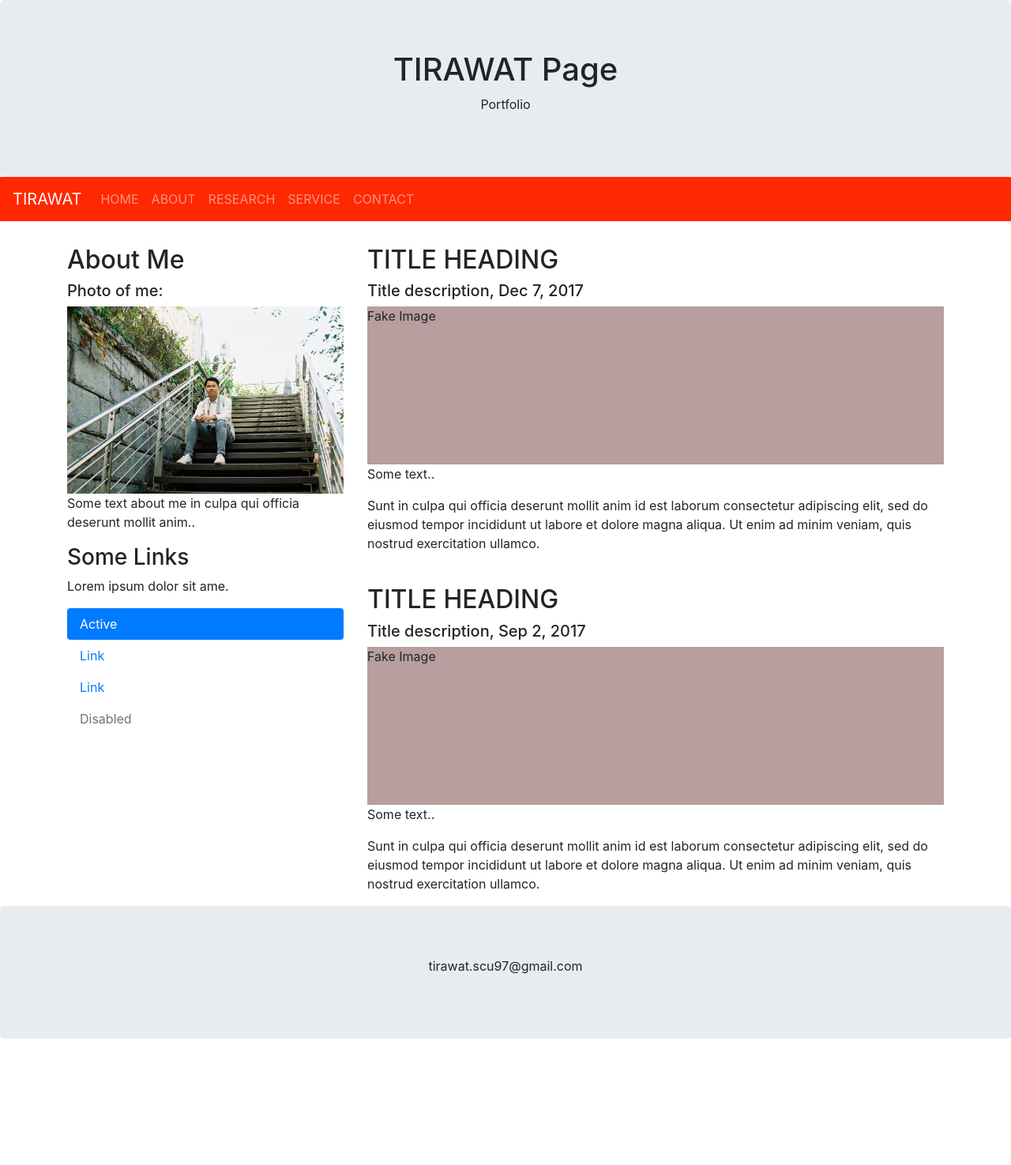
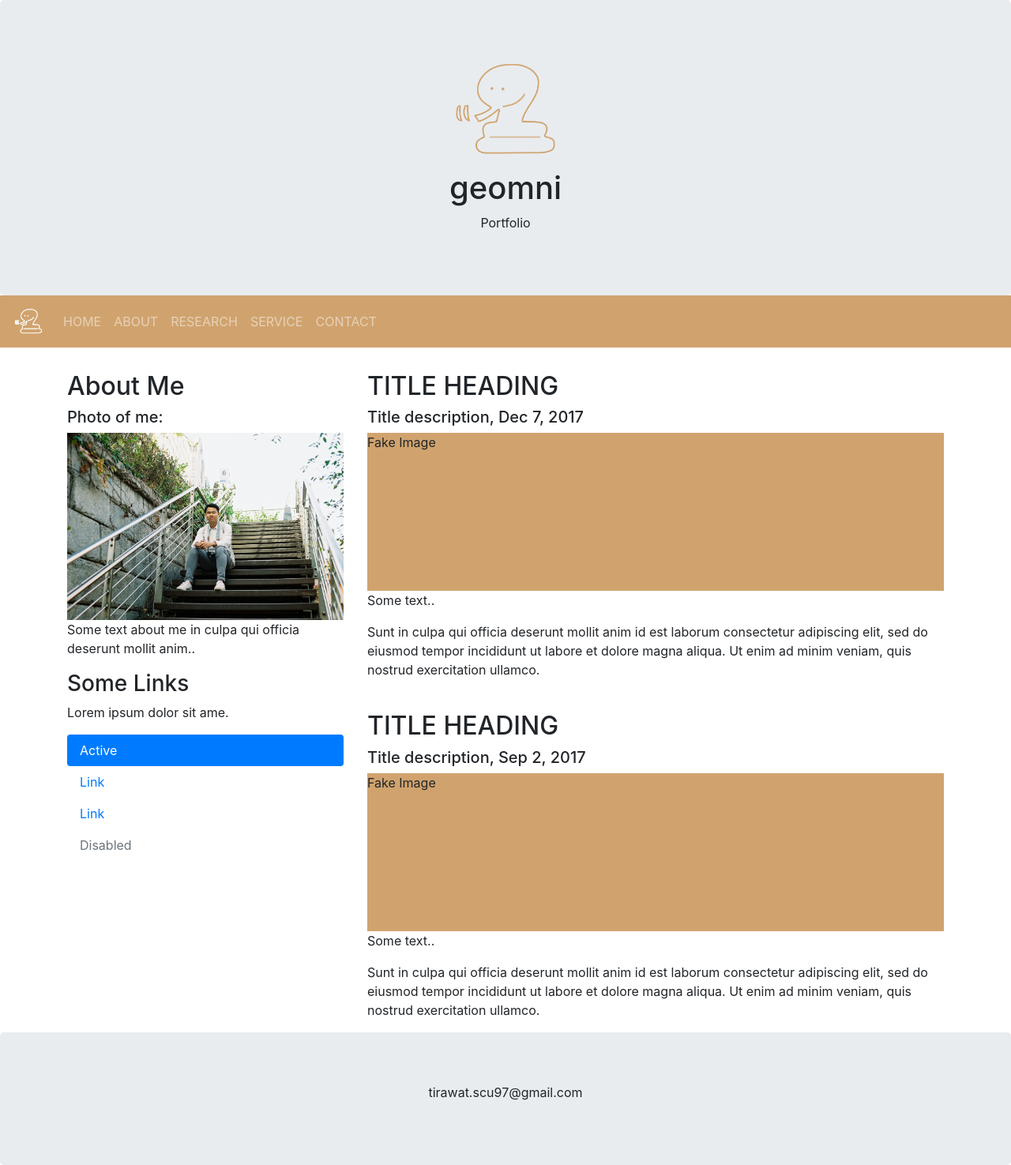
Before and after one commit to KamonratNg/balltirawat, a Django app: page / in a window 1280 px wide. Shown: the whole page at 79% size. Before the commit the page ends 1315 px from the top, so only its background shows below. Run offline with Django 3.2, Linux system fonts and the light colour scheme; some libraries are stand-ins or nearby versions.

Commit message:
change color

```diff
--- a/tirawat/template/tirawat/base.html
+++ b/tirawat/template/tirawat/base.html
@@ -1,7 +1,10 @@
+
+{% load static %}
+
 <!DOCTYPE html>
 <html lang="en">
 <head>
-  <title>TIRAWAT Website</title>
+  <title>geomni</title>
   <meta charset="utf-8">
   <meta name="viewport" content="width=device-width, initial-scale=1">
   <link rel="stylesheet" href="https://maxcdn.bootstrapcdn.com/bootstrap/4.5.2/css/bootstrap.min.css">
@@ -11,19 +14,25 @@
   <style>
   .fakeimg {
     height: 200px;
-    background: rgb(184, 158, 158);
+    background: #d0a36e;
   }
   </style>
 </head>
 <body>
 
-<div class="jumbotron text-center" style="margin-bottom:0"style='background-color: #ff2801;'>
-  <h1>TIRAWAT Page</h1>
+<div class="jumbotron text-center"  style="margin-bottom:0">
+  <img src="{% static '/images/logo.png' %}" alt="" width = 150>
+  <h1>geomni</h1>
   <p>Portfolio</p>
 </div>
 
-<nav class="navbar navbar-expand-sm navbar-dark " style='background-color: #ff2801;'>
-  <a class="navbar-brand" href="#">TIRAWAT</a>
+<nav class="navbar navbar-expand-sm navbar-dark " style='background-color: #d0a36e;'>
+
+  <a class="navbar-brand" href="#">
+
+    <img src="{% static '/images/logo2.png' %}" alt="" width = 40>
+
+  </a>
   <button class="navbar-toggler" type="button" data-toggle="collapse" data-target="#collapsibleNavbar">
     <span class="navbar-toggler-icon"></span>
   </button>
```
Also changed, not shown: static/images/logo.png (added), static/images/logo2.png (added).
